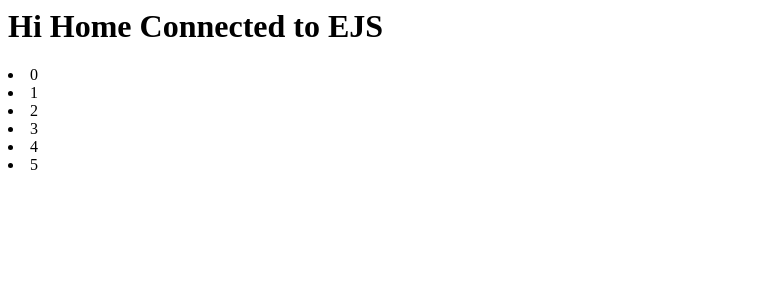
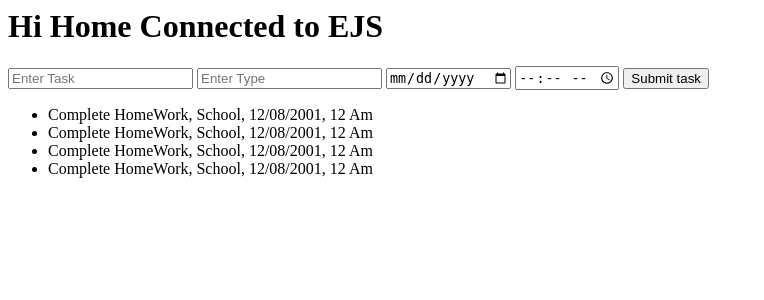
Before and after one commit to AkKnight08/To-Do-List, a Node server app: page / in a window 1280 px wide. Shown: the top 300 px of the page, without its empty margins (0-764 px from the left). Run offline with Node 20, Linux system fonts and the light colour scheme.

Commit message:
Body Parser Setup done, home page setup done, Ready to add assets

```diff
--- a/index.js
+++ b/index.js
@@ -1,31 +1,59 @@
-const express= require('express');
-const path=require('path');
-const { dirname }=require('path');
-const port=8000;
-const app=express();
+const express = require('express');
+const path = require('path');
+const { dirname } = require('path');
+const port = 8000;
 
-app.set('view engine','ejs');
-app.set('views',path.join(__dirname,'views'));
+const app = express();
+app.set('view engine', 'ejs');
+app.set('views', path.join(__dirname, 'views'));
+app.use(express.urlencoded());
 
-app.get('/',function(req,res)
-{
-   res.render('home',{title:"To Do List"});
+var todolist = [
+  {
+    task: "Complete HomeWork",
+    type: "School",
+    date: "12/08/2001",
+    time: "12 Am"
+  },
+  {
+    task: "Complete HomeWork",
+    type: "School",
+    date: "12/08/2001",
+    time: "12 Am"
+  },
+  {
+    task: "Complete HomeWork",
+    type: "School",
+    date: "12/08/2001",
+    time: "12 Am"
+  },
+  {
+    task: "Complete HomeWork",
+    type: "School",
+    date: "12/08/2001",
+    time: "12 Am"
+  }
+];
+
+app.get('/', function (req, res) {
+  res.render('home', { title: "To Do List", todolist: todolist });
 });
 
-app.get('/money',function(req,res)
-{
-  res.render('money',{title:"Manage Money"});
+app.get('/money', function (req, res) {
+  res.render('money', { title: "Manage Money" });
 });
 
-app.listen(port,function(err)
+app.post('/create_task',function(req,res)
 {
-  if(err)
-  {
-    console.log('Error in Connecting Server',err);
+   console.log(req.body)
+});
+
+app.listen(port, function (err) {
+  if (err) {
+    console.log('Error in Connecting Server', err);
     return;
   }
-  else
-  {
-    console.log('Server is Up and Running on Port : ',port);
+  else {
+    console.log('Server is Up and Running on Port : ', port);
   }
 });
--- a/views/home.ejs
+++ b/views/home.ejs
@@ -8,14 +8,23 @@
 
 <body>
     <h1>Hi Home Connected to EJS</h1>
-    <u;>
-        <% for(let i=0;i<6;i++) {%>
 
-    <li>
-        <%=i%>
-    </li>
-        <%}%>
-    </u>
+    <form action="/create_task" method="post">
+        <input type="text" placeholder="Enter Task" name="task" required>
+        <input type="text" placeholder="Enter Type" name="type" required>
+        <input type="date" placeholder="Enter Date" name="date" required>
+        <input type="time" placeholder="Enter Time" name="time" required>
+        <button type="submit">Submit task</button>
+    </form>
+    <ul>
+        <% for(let t of todolist) {%>
+
+            <li>
+                <%=t.task%>,&nbsp;<%=t.type%>,&nbsp;<%=t.date%>,&nbsp;<%=t.time%>
+            </li>
+
+            <%}%>
+    </ul>
 </body>
 
 </html>
```
